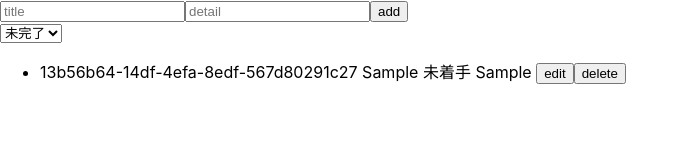
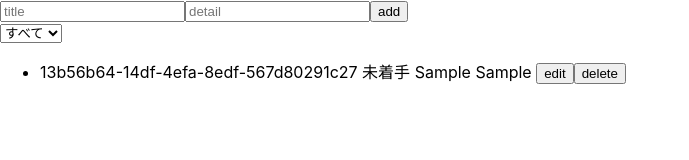
Before and after one commit to momoiro-chain/todo-list_middle, a React (Create React App) app: page / in a window 1280 px wide. Both pictures are taken after typing "Sample", "Sample" into the empty fields and a click on the button "add". Shown: the top 160 px of the page, without its empty margins (0-689 px from the left). Built offline with nearby package versions, Linux system fonts and the light colour scheme.

Commit message:
progressでフィルターする機能が完成

```diff
--- a/src/App.tsx
+++ b/src/App.tsx
@@ -1,4 +1,4 @@
-import React, { useState } from "react";
+import React, { useEffect, useState } from "react";
 
 import "./App.css";
 
@@ -7,7 +7,14 @@ function App() {
   const [title, setTitle] = useState("");
   const [detail, setDetail] = useState("");
   const [isEditing, setIsEditing] = useState(false);
-  const [currentTodo, setCurrentTodo] = useState<todo>({id:"",progress:"",title:"",detail: ""});
+  const [currentTodo, setCurrentTodo] = useState<todo>({
+    id: "",
+    progress: "",
+    title: "",
+    detail: "",
+  });
+  const [selectedProgress, setSelectedProgress] = useState("all");
+  const [selectedList, setSelectedList] = useState<todo[]>([]);
 
   type todo = {
     id: string;
@@ -41,29 +48,56 @@ function App() {
     setTodoList(removedList);
   };
 
-  const onClickEdit = (todo:todo) => {
+  const onClickEdit = (todo: todo) => {
     setIsEditing(true);
-    setCurrentTodo({...todo});
-  }
+    setCurrentTodo({ ...todo });
+  };
 
   const handleEditTitleChange = (e: React.ChangeEvent<HTMLInputElement>) => {
-    setCurrentTodo({...currentTodo, title: e.target.value})
-  }
+    setCurrentTodo({ ...currentTodo, title: e.target.value });
+  };
   const handleEditDetailChange = (e: React.ChangeEvent<HTMLInputElement>) => {
-    setCurrentTodo({...currentTodo, detail: e.target.value})
-  }
-  const handleUpdateTodo = (id:string, updatedTodo:todo) => {
+    setCurrentTodo({ ...currentTodo, detail: e.target.value });
+  };
+  const handleUpdateTodo = (id: string, updatedTodo: todo) => {
     const updatedItem = todoList.map((todo) => {
       return todo.id === id ? updatedTodo : todo;
     });
     setIsEditing(false);
     setTodoList(updatedItem);
+  };
+  const onSubmitEditForm = (e: React.MouseEvent<HTMLFormElement>) => {
+    e.preventDefault();
+    handleUpdateTodo(currentTodo.id, currentTodo);
+  };
+
+  // selectタグのonChangeイベントにswitch文で処理を記述
+  const onChangeSelect = (e: any) => {
+    setSelectedProgress(e.target.value);
+  };
+
+  useEffect(() => {
+    switch (
+      selectedProgress //selectedProgressから変更
+    ) {
+      case "all":
+        setSelectedList(todoList);
+        break;
+      case "notStarted":
+        setSelectedList(todoList.filter((todo) => todo.progress === "未着手"));
+        break;
+      case "inProgress":
+        setSelectedList(todoList.filter((todo) => todo.progress === "進行中"));
+        break;
+      case "complete":
+        setSelectedList(todoList.filter((todo) => todo.progress === "完了"));
+        break;
     }
-  const onSubmitEditForm = (e:React.MouseEvent<HTMLFormElement>) => {
-    e.preventDefault();
-    handleUpdateTodo(currentTodo.id,currentTodo);
+  }, [selectedProgress, todoList]);
 
-  }
+  const filteredTodo = todoList.filter(
+    (todo) => todo.progress === selectedProgress
+  );
 
   return (
     <div className="App">
@@ -84,12 +118,6 @@ function App() {
           />
           <button type="submit">Update</button>
           <button onClick={() => setIsEditing(false)}>Cancel</button>
-          <select>
-            <option>未完了</option>
-            <option>進行中</option>
-            <option>完了</option>
-          </select>
-
         </form>
       ) : (
         <div>
@@ -109,18 +137,19 @@ function App() {
         </div>
       )}
 
-
-          <select>
-            <option>未完了</option>
-            <option>進行中</option>
-            <option>完了</option>
+      {/* ↓todoリスト部分 */}
+      <select onChange={onChangeSelect}>
+        <option value="all">すべて</option>
+        <option value="notStarted">未着手</option>
+        <option value="inProgress">進行中</option>
+        <option value="complete">完了</option>
       </select>
 
       <ul>
-            {todoList.map((todo) => {
+        {selectedList.map((todo) => {
           return (
             <li key={todo.id}>
-                  {todo.id} {todo.title} {todo.progress} {todo.detail}{" "}
+              {todo.id} {todo.progress} {todo.title} {todo.detail}{" "}
               <button onClick={() => onClickEdit(todo)}>edit</button>
               <button onClick={() => onClickDelete(todo.id)}>delete</button>
             </li>
```
Lines whose indentation alone changed are shown as unchanged.
